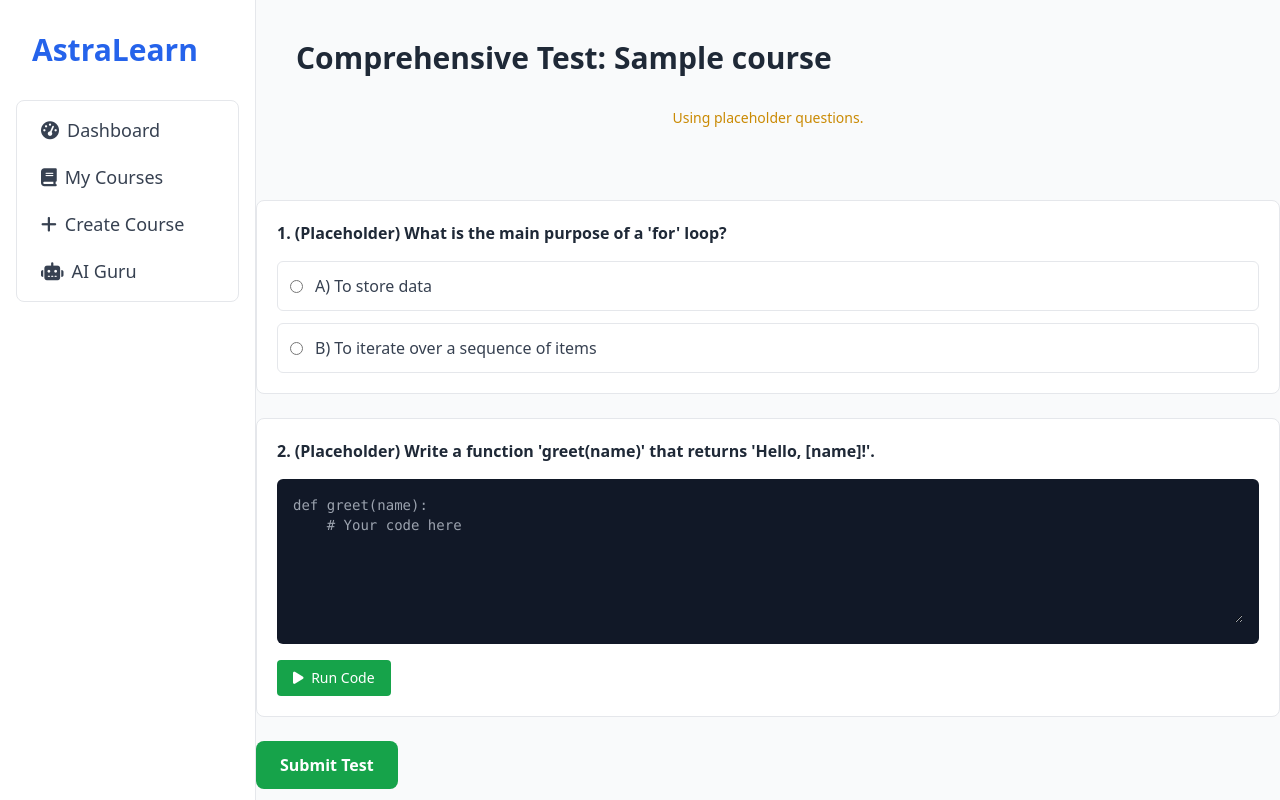
After one commit to ayushjaiswal21/astra_monorepo, a Django app: page /course/1/test/ in a window 1280 px wide. The commit adds this page. Run offline with Django 4.2, Linux system fonts and the light colour scheme; tables that the repository leaves empty hold one stand-in row (values such as "Sample post"); parts of the project's set-up code (start-up, migrations or seed data) failed here and were passed over; some libraries are stand-ins or nearby versions.

Commit message:
addedd the testing function.

```diff
--- a/astra/astralearn/settings.py
+++ b/astra/astralearn/settings.py
@@ -30,6 +30,7 @@ INSTALLED_APPS = [
     'django.contrib.staticfiles',
     'tutor',
     'django_celery_results',
+    'httpx',
 ]
 
 MIDDLEWARE = [
@@ -133,6 +134,7 @@ DEFAULT_AUTO_FIELD = 'django.db.models.BigAutoField'
 
 # Gemini API Key (for production, use environment variables)
 GEMINI_API_KEY = os.getenv('GEMINI_API_KEY') or 'your-gemini-api-key-placeholder'
+JUDGE0_API_KEY = os.getenv('JUDGE0_API_KEY') or 'your-judge0-api-key-placeholder'
 OLLAMA_URL = os.getenv('OLLAMA_URL', 'http://localhost:11434/api/generate')
 
 
--- a/astra/requirements.txt
+++ b/astra/requirements.txt
@@ -12,3 +12,4 @@ django_celery_results==2.5.1
 Markdown==3.6
 daphne==4.1.2
 uvicorn==0.27.1
+httpx==0.27.0
--- a/astra/tutor/templates/tutor/course_detail.html
+++ b/astra/tutor/templates/tutor/course_detail.html
@@ -6,6 +6,12 @@
 <div class="p-10">
     <h1 class="text-3xl font-bold text-gray-800">{{ course.title }} <span class="text-sm bg-blue-100 text-blue-800 font-medium mr-2 px-2.5 py-0.5 rounded">Generic</span></h1>
     <p class="mt-2 text-gray-600 max-w-4xl">{{ course.description }}</p>
+
+    <div class="mt-6">
+        <a href="{% url 'tutor:start_course_test' course.id %}" class="inline-block bg-blue-600 text-white font-semibold px-6 py-3 rounded-lg hover:bg-blue-700 transition-colors duration-200">
+            🚀 Start Comprehensive Test
+        </a>
+    </div>
 
     <div class="mt-8 grid grid-cols-1 md:grid-cols-2 lg:grid-cols-3 gap-6">
         {% for module in modules %}
--- /dev/null
+++ b/astra/tutor/templates/tutor/course_test_detail.html
@@ -0,0 +1,238 @@
+{% extends 'tutor/base.html' %}
+
+{% block title %}Comprehensive Test - {{ course.title }}{% endblock %}
+
+{% block content %}
+<div class="p-10">
+    <h1 class="text-3xl font-bold text-gray-800">Comprehensive Test: {{ course.title }}</h1>
+
+    <div id="loading-spinner" class="mt-8 text-center">
+        <i class="fas fa-spinner fa-spin text-4xl text-blue-600"></i>
+        <p class="mt-2 text-gray-600">Generating your personalized test...</p>
+    </div>
+
+
+
+</div>
+
+<div id="quiz-container" class="hidden mt-8">
+        <form id="quiz-form">
+            <div id="questions-area" class="space-y-6"></div>
+            <button type="submit" id="submit-btn" class="mt-6 bg-green-600 text-white font-semibold px-6 py-3 rounded-lg hover:bg-green-700 transition-colors duration-200">
+                Submit Test
+            </button>
+        </form>
+    </div>
+
+    <div id="results-container" class="hidden mt-8 p-6 border rounded-lg bg-white">
+        <h2 class="text-2xl font-bold">Test Results</h2>
+        <p class="mt-4">Your score: <span id="score-display"></span></p>
+        <p class="mt-2"><span id="percentage-display"></span></p>
+        <div class="mt-4">
+            <h3 class="font-semibold">Recommendations:</h3>
+            <ul id="recommendations-list" class="list-disc list-inside mt-2"></ul>
+        </div>
+    </div>
+
+</div>
+
+<script>
+    document.addEventListener('DOMContentLoaded', function() {
+        const courseId = "{{ course.id }}";
+        const quizContainer = document.getElementById('quiz-container');
+        const loadingSpinner = document.getElementById('loading-spinner');
+        const resultsContainer = document.getElementById('results-container');
+        const quizForm = document.getElementById('quiz-form');
+        const questionsArea = document.getElementById('questions-area');
+
+        let currentTestSessionId = null;
+
+        async function generateTest() {
+            try {
+                const response = await fetch(`/api/testing/generate/${courseId}/`, {
+                    method: 'POST',
+                    headers: {
+                        'Content-Type': 'application/json',
+                        'X-CSRFToken': '{{ csrf_token }}'
+                    }
+                });
+                if (!response.ok) {
+                    throw new Error(`Server error: ${response.statusText}`);
+                }
+                const data = await response.json();
+                if (data.error) {
+                    throw new Error(data.error);
+                }
+
+                currentTestSessionId = data.test_session_id;
+                displayQuestions(data.questions);
+                loadingSpinner.classList.add('hidden');
+                quizContainer.classList.remove('hidden');
+
+            } catch (error) {
+                console.error('AI test generation failed, loading placeholder:', error);
+                loadingSpinner.innerHTML = `<p class="text-sm text-yellow-600 font-medium">Using placeholder questions.</p>`;
+
+                displayPlaceholderTest();
+                quizContainer.classList.remove('hidden');
+            }
+        }
+
+        function displayQuestions(questions) {
+            questions.forEach((q, index) => {
+                let questionHtml = '';
+                if (q.question_type === 'mcq') {
+                    questionHtml = `
+                        <div class="p-5 border rounded-lg bg-white question-block" data-question-id-str="${q.id}">
+                            <p class="font-semibold text-gray-800 mb-4">${index + 1}. ${q.question_text}</p>
+                            <div class="space-y-3 options-list">
+                                ${q.options.map(option => `
+                                    <label class="flex items-center space-x-3 p-3 border rounded-md hover:bg-gray-50 cursor-pointer">
+                                        <input type="radio" name="question-${q.id}" value="${option}" class="form-radio text-blue-600">
+                                        <span class="text-gray-700">${option}</span>
+                                    </label>
+                                `).join('')}
+                            </div>
+                        </div>
+                    `;
+                } else if (q.question_type === 'coding') {
+                    questionHtml = `
+                        <div class="p-5 border rounded-lg bg-white question-block" data-question-db-id="${q.id}">
+                            <p class="font-semibold text-gray-800 mb-4">${index + 1}. ${q.question_text}</p>
+                            <div class="bg-gray-900 text-white p-4 rounded-md font-mono text-sm">
+                                <textarea class="w-full h-32 bg-transparent text-white border-0 p-0 focus:ring-0 resize-y" name="question-${q.id}" placeholder="# Your code here">${q.starter_code}</textarea>
+                            </div>
+                            <div class="mt-4">
+                                <button type="button" onclick="runCode(${q.id})" class="run-code-btn bg-green-600 text-white px-4 py-2 rounded text-sm font-medium hover:bg-green-700">
+                                    <i class="fas fa-play mr-1"></i> Run Code
+                                </button>
+                            </div>
+                            <pre class="run-code-output mt-4 p-4 bg-gray-100 rounded text-sm text-gray-700 hidden"></pre>
+                        </div>
+                    `;
+                }
+                questionsArea.innerHTML += questionHtml;
+            });
+        }
+
+        function displayPlaceholderTest() {
+            questionsArea.innerHTML = `
+                <div class="p-5 border rounded-lg bg-white question-block" data-question-id-str="mcq_mock_1">
+                    <p class="font-semibold text-gray-800 mb-4">1. (Placeholder) What is the main purpose of a 'for' loop?</p>
+                    <div class="space-y-3 options-list">
+                        <label class="flex items-center space-x-3 p-3 border rounded-md hover:bg-gray-50 cursor-pointer">
+                            <input type="radio" name="q_mcq_mock_1" value="A" class="form-radio text-blue-600">
+                            <span class="text-gray-700">A) To store data</span>
+                        </label>
+                        <label class="flex items-center space-x-3 p-3 border rounded-md hover:bg-gray-50 cursor-pointer">
+                            <input type="radio" name="q_mcq_mock_1" value="B" class="form-radio text-blue-600">
+                            <span class="text-gray-700">B) To iterate over a sequence of items</span>
+                        </label>
+                    </div>
+                </div>
+                <div class="p-5 border rounded-lg bg-white question-block" data-question-id-str="code_mock_1" data-question-db-id="mock_id_1">
+                    <p class="font-semibold text-gray-800 mb-4">2. (Placeholder) Write a function 'greet(name)' that returns 'Hello, [name]!'.</p>
+                    <div class="bg-gray-900 text-white p-4 rounded-md font-mono text-sm">
+                        <textarea class="w-full h-32 bg-transparent text-white border-0 p-0 focus:ring-0 resize-y" name="q_code_mock_1" placeholder="def greet(name):\n    # Your code here"></textarea>
+                    </div>
+                    <div class="mt-4">
+                        <button type="button" class="run-code-btn-mock bg-green-600 text-white px-4 py-2 rounded text-sm font-medium hover:bg-green-700">
+                            <i class="fas fa-play mr-1"></i> Run Code
+                        </button>
+                    </div>
+                    <pre class="run-code-output mt-4 p-4 bg-gray-100 rounded text-sm text-gray-700 hidden"></pre>
+                </div>
+            `;
+            addMockButtonListeners();
+        }
+
+        function addMockButtonListeners() {
+            questionsArea.querySelectorAll('.run-code-btn-mock').forEach(btn => {
+                btn.addEventListener('click', (e) => {
+                    const questionBlock = e.target.closest('.question-block');
+                    const outputEl = questionBlock.querySelector('.run-code-output');
+
+                    outputEl.classList.remove('hidden');
+                    outputEl.textContent = 'Running code...';
+                    btn.disabled = true;
+                    btn.innerHTML = `<i class="fas fa-spinner fa-spin mr-1"></i> Running...`;
+
+                    setTimeout(() => {
+                        outputEl.textContent = 'Mock Result: ✅ Test case passed!';
+                        btn.disabled = false;
+                        btn.innerHTML = '<i class="fas fa-play mr-1"></i> Run Code';
+                    }, 1200);
+                });
+            });
+        }
+
+        async function handleSubmit(e) {
+            e.preventDefault();
+
+            if (currentTestSessionId === null) {
+                handleMockSubmit();
+            } else {
+                await handleRealSubmit();
+            }
+        }
+
+        async function handleRealSubmit() {
+            const formData = new FormData(quizForm);
+            const answers = {};
+            for (let [name, value] of formData.entries()) {
+                const questionId = name.split('-')[1];
+                answers[questionId] = value;
+            }
+
+            try {
+                const response = await fetch(`/api/testing/submit/${currentTestSessionId}/`, {
+                    method: 'POST',
+                    headers: {
+                        'Content-Type': 'application/json',
+                        'X-CSRFToken': '{{ csrf_token }}'
+                    },
+                    body: JSON.stringify({ answers: answers })
+                });
+                if (!response.ok) {
+                    throw new Error(`Server error: ${response.statusText}`);
+                }
+                const data = await response.json();
+                if (data.error) {
+                    throw new Error(data.error);
+                }
+
+                quizContainer.classList.add('hidden');
+                loadingSpinner.classList.add('hidden');
+                resultsContainer.classList.remove('hidden');
+
+                document.getElementById('score-display').textContent = `${data.score.toFixed(1)}%`;
+                document.getElementById('percentage-display').textContent = ``;
+                const recommendationsList = document.getElementById('recommendations-list');
+                recommendationsList.innerHTML = `<li>${data.recommendations}</li>`;
+
+            } catch (error) {
+                console.error('Error submitting test:', error);
+                alert('An error occurred while submitting your test. Please try again.');
+            }
+        }
+
+        function handleMockSubmit() {
+            console.log("Handling MOCK submission...");
+            quizContainer.classList.add('hidden');
+            loadingSpinner.classList.add('hidden');
+            resultsContainer.classList.remove('hidden');
+
+            document.getElementById('score-display').textContent = `1 / 2`;
+            document.getElementById('percentage-display').textContent = `50.0% (Placeholder)`;
+            document.getElementById('recommendations-list').innerHTML = `
+                <li class="text-gray-700">(Placeholder) Great job! Review how 'for' loops work.</li>
+                <li class="text-gray-700">(Placeholder) Practice basic function syntax and return statements.</li>
+            `;
+        }
+
+        quizForm.addEventListener('submit', handleSubmit);
+
+        generateTest();
+    });
+</script>
+{% endblock %}
--- a/astra/tutor/urls.py
+++ b/astra/tutor/urls.py
@@ -29,4 +29,10 @@ urlpatterns = [
     path('api/lesson/<int:lesson_id>/example/', views.generate_example, name='generate_example'),
 
     path('api/lessons/<int:lesson_id>/complete/', views.mark_lesson_complete, name='mark_lesson_complete'),
+
+    # --- Comprehensive Test URLs ---
+    path('course/<int:course_id>/test/', views.start_course_test_view, name='start_course_test'),
+    path('api/testing/generate/<int:course_id>/', views.generate_course_test_api, name='generate_course_test_api'),
+    path('api/testing/submit/<int:test_session_id>/', views.submit_course_test_api, name='submit_course_test_api'),
+    path('api/testing/run_code/', views.run_code_api, name='run_code_api'),
 ]
--- a/astra/tutor/views.py
+++ b/astra/tutor/views.py
@@ -8,7 +8,7 @@ from django.db import transaction
 from django.conf import settings
 import google.generativeai as genai
 
-from .models import Course, Module, Lesson, Quiz, Question, Choice, UserProgress, UserQuizAttempt, ModuleProgress
+from .models import Course, Module, Lesson, Quiz, Question, Choice, UserProgress, UserQuizAttempt, ModuleProgress, CourseTestSession, CourseTestQuestion, CourseTestAttempt
 
 from .tasks import generate_course_content
 
@@ -54,7 +54,6 @@ def course_list(request):
 def create_course_page(request):
     return render(request, 'tutor/create_course.html')
 
-@csrf_exempt
 @require_http_methods(["POST"])
 def create_course(request):
     """
@@ -180,7 +179,6 @@ def quiz_detail(request, quiz_id):
         'lesson': quiz.lesson
     })
 
-@csrf_exempt
 @require_http_methods(["POST"])
 def submit_quiz(request, quiz_id):
     try:
@@ -229,7 +227,6 @@ def submit_quiz(request, quiz_id):
             'error': str(e)
         }, status=400)
 
-@csrf_exempt
 @require_http_methods(["POST"])
 def ai_assistant(request):
     try:
@@ -377,3 +374,192 @@ def generate_example(request, lesson_id):
         return JsonResponse({'content': example_text})
     except Exception as e:
         return JsonResponse({'error': str(e)}, status=500)
+
+# --- Comprehensive Test Views ---
+
+def start_course_test_view(request, course_id):
+    course = get_object_or_404(Course, id=course_id)
+    return render(request, 'tutor/course_test_detail.html', {'course': course})
+
+@require_http_methods(["POST"])
+def generate_course_test_api(request, course_id):
+    course = get_object_or_404(Course, id=course_id)
+    if not course.title:
+        return JsonResponse({'success': False, 'error': 'Course title cannot be empty.'}, status=400)
+    if not request.session.session_key:
+        request.session.create()
+    session_key = request.session.session_key
+
+    try:
+        genai.configure(api_key=settings.GEMINI_API_KEY)
+        model = genai.GenerativeModel('gemini-pro')
+
+        prompt = f"""
+        You are a helpful quiz generation assistant.
+        Generate a comprehensive test for the course titled '{course.title}'.
+        The test should contain a mix of 5 multiple-choice questions and 2 coding problems.
+        The difficulty level should be medium.
+        You MUST respond with ONLY a valid JSON object.
+        The JSON object must follow this exact format:
+        {{
+          "questions": [
+            {{
+              "question_type": "mcq",
+              "question_text": "What is the capital of France?",
+              "options": [
+                "A) London",
+                "B) Berlin",
+                "C) Paris",
+                "D) Madrid"
+              ],
+              "correct_answer": "C"
+            }},
+            {{
+              "question_type": "coding",
+              "question_text": "### Sum Calculator\\n\\n**Scenario:** You are given two integers, a and b. **Task:** Write a function that returns their sum.\\n\\n**Input Format:** Two integers, a and b.\\n\\n**Output Format:** A single integer representing the sum.\\n\\n**Example:**\\n\\n- **Input:** a = 2, b = 3\\n- **Output:** 5",
+              "starter_code": "def solve(a, b):\\n  # Your code here\\n  return 0",
+              "test_cases": [
+                {{"input": "2 3", "expected_output": "5"}},
+                {{"input": "-1 5", "expected_output": "4"}}
+              ]
+            }}
+          ]
+        }}
+        """
+
+        response = model.generate_content(prompt)
+        quiz_data = json.loads(response.text)
+
+        test_session = CourseTestSession.objects.create(course=course, session_key=session_key)
+
+        for q_data in quiz_data['questions']:
+            CourseTestQuestion.objects.create(
+                test_session=test_session,
+                question_text=q_data['question_text'],
+                options=q_data.get('options'),
+                correct_answer_key=q_data.get('correct_answer'),
+                question_type=q_data['question_type'],
+                starter_code=q_data.get('starter_code'),
+                test_cases=q_data.get('test_cases')
+            )
+
+        questions = CourseTestQuestion.objects.filter(test_session=test_session)
+        sanitized_questions = []
+        for q in questions:
+            sanitized_questions.append({
+                'id': q.id,
+                'question_text': q.question_text,
+                'options': q.options,
+                'question_type': q.question_type,
+                'starter_code': q.starter_code,
+            })
+
+        return JsonResponse({'test_session_id': test_session.id, 'questions': sanitized_questions})
+
+    except Exception as e:
+        return JsonResponse({'success': False, 'error': f'Failed to generate test: {str(e)}'}, status=500)
+
+@require_http_methods(["POST"])
+def submit_course_test_api(request, test_session_id):
+    try:
+        data = json.loads(request.body)
+        answers = data.get('answers', {})
+        test_session = get_object_or_404(CourseTestSession, id=test_session_id)
+        if test_session.session_key != request.session.session_key:
+            return JsonResponse({'error': 'Unauthorized'}, status=401)
+
+        # No N+1 query problem here, as we are fetching all questions in a single query.
+        questions = test_session.questions.all()
+
+        correct_answers = 0
+        wrong_questions = []
+
+        for question in questions:
+            if str(question.id) in answers:
+                if question.question_type == 'mcq':
+                    if answers[str(question.id)] == question.correct_answer_key:
+                        correct_answers += 1
+                    else:
+                        wrong_questions.append(question.question_text)
+            # For coding questions, we assume they are manually graded for now
+
+        total_questions = questions.count()
+        score = (correct_answers / total_questions) * 100 if total_questions > 0 else 0
+
+        # Generate recommendations
+        recommendations = ""
+        if wrong_questions:
+            genai.configure(api_key=settings.GEMINI_API_KEY)
+            model = genai.GenerativeModel('gemini-pro')
+            prompt = f"""
+            A user got the following questions wrong in a test on the course '{test_session.course.title}':
+            {wrong_questions}
+            Please provide some recommendations for what the user should study to improve.
+            """
+            response = model.generate_content(prompt)
+            recommendations = response.text
+
+        CourseTestAttempt.objects.create(
+            test_session=test_session,
+            session_key=request.session.session_key,
+            submitted_answers=answers,
+            score=score,
+            percentage=score,
+            recommendations=recommendations
+        )
+
+        return JsonResponse({
+            'score': score,
+            'recommendations': recommendations
+        })
+
+    except Exception as e:
+        return JsonResponse({'error': str(e)}, status=500)
+
+@require_http_methods(["POST"])
+def run_code_api(request):
+    try:
+        data = json.loads(request.body)
+        code = data.get('code')
+        question_id = data.get('question_id')
+
+        question = get_object_or_404(CourseTestQuestion, id=question_id)
+        test_cases = question.test_cases
+
+        if not test_cases:
+            return JsonResponse({'error': 'No test cases found for this question.'}, status=400)
+
+        # For simplicity, we'll just run the first test case for now
+        test_case = test_cases[0]
+        source_code = code
+        language_id = 71 # Python
+
+        headers = {
+            "X-RapidAPI-Key": settings.JUDGE0_API_KEY,
+            "X-RapidAPI-Host": "judge0-ce.p.rapidapi.com",
+            "Content-Type": "application/json"
+        }
+
+        payload = {
+            "source_code": source_code,
+            "language_id": language_id,
+            "stdin": test_case['input']
+        }
+
+        try:
+            # Create submission
+            response = httpx.post("https://judge0-ce.p.rapidapi.com/submissions", headers=headers, json=payload)
+            response.raise_for_status()
+            token = response.json()['token']
+
+            # Get submission result
+            response = httpx.get(f"https://judge0-ce.p.rapidapi.com/submissions/{token}", headers=headers)
+            response.raise_for_status()
+            result = response.json()
+
+            return JsonResponse(result)
+        except httpx.HTTPStatusError as e:
+            return JsonResponse({'error': f'Judge0 API error: {e.response.text}'}, status=500)
+
+    except Exception as e:
+        return JsonResponse({'error': str(e)}, status=500)
```
Also changed, not shown: astra/tutor/models.py (+32 -0 lines), astra/tutor/migrations/0004_coursetestsession_coursetestquestion_and_more.py (added).
